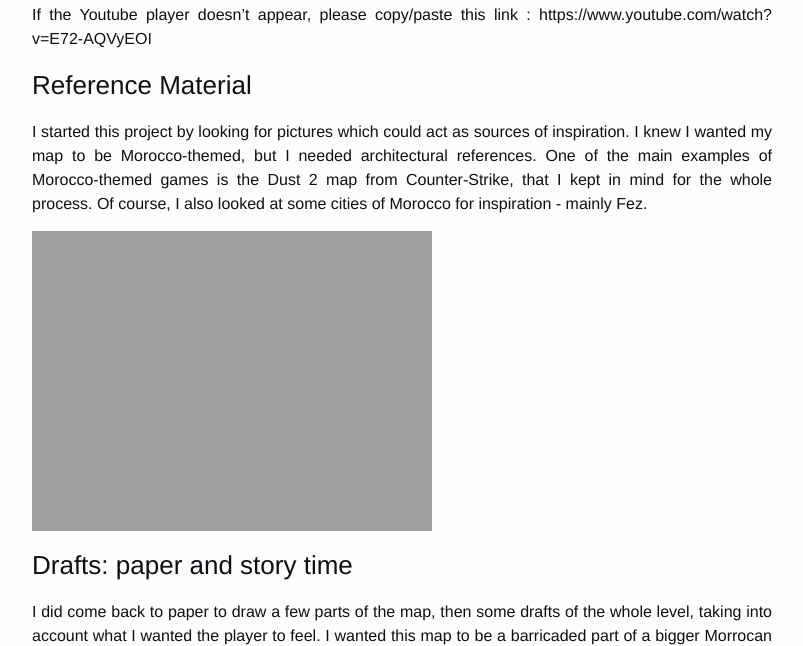
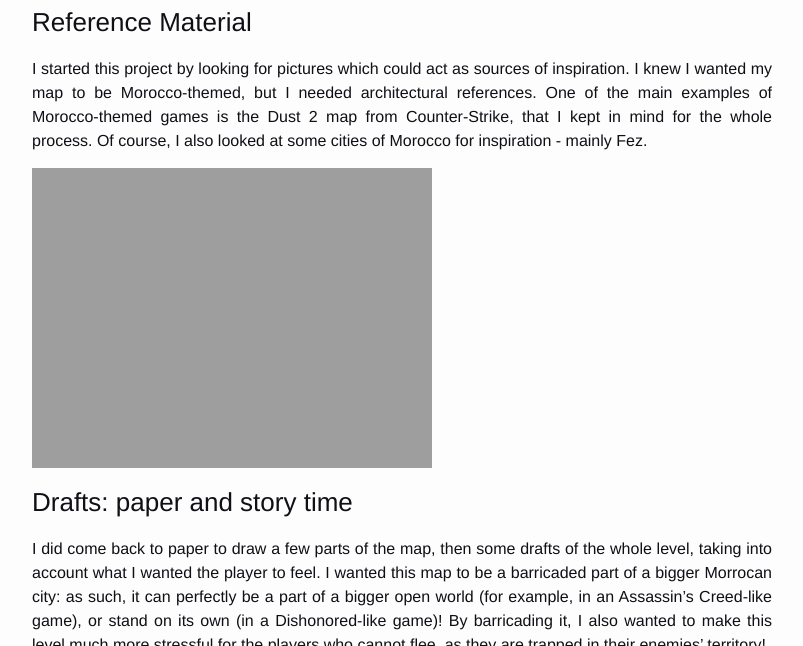
Before and after one commit to Dekadisk/dekadisk.github.io, a Jekyll site: the page built from _posts/2023-05-21-mapping-world-design.markdown, in a window 1280 px wide and 900 px high, scrolled down 1117 px, cut to the strip 254-900 px from the top of the window. Shown: the whole strip, without its empty margins (238-1041 px from the left). Built offline with Jekyll 4.4.1, drawn with Linux system fonts in a browser that asks for light colours.

Commit message:
Update 2023-05-21-mapping-world-design.markdown

```diff
--- a/_posts/2023-05-21-mapping-world-design.markdown
+++ b/_posts/2023-05-21-mapping-world-design.markdown
@@ -24,7 +24,6 @@ My objective here was to create a map that could form one of the levels of an im
 ### Results first
 
 <iframe width="560" height="315" src="https://www.youtube.com/embed/E72-AQVyEOI" frameborder="0" allow="accelerometer; autoplay; clipboard-write; encrypted-media; gyroscope; picture-in-picture" allowfullscreen></iframe>
-If the Youtube player doesn't appear, please copy/paste this link : https://www.youtube.com/watch?v=E72-AQVyEOI
 
 ### Reference Material
 
```
